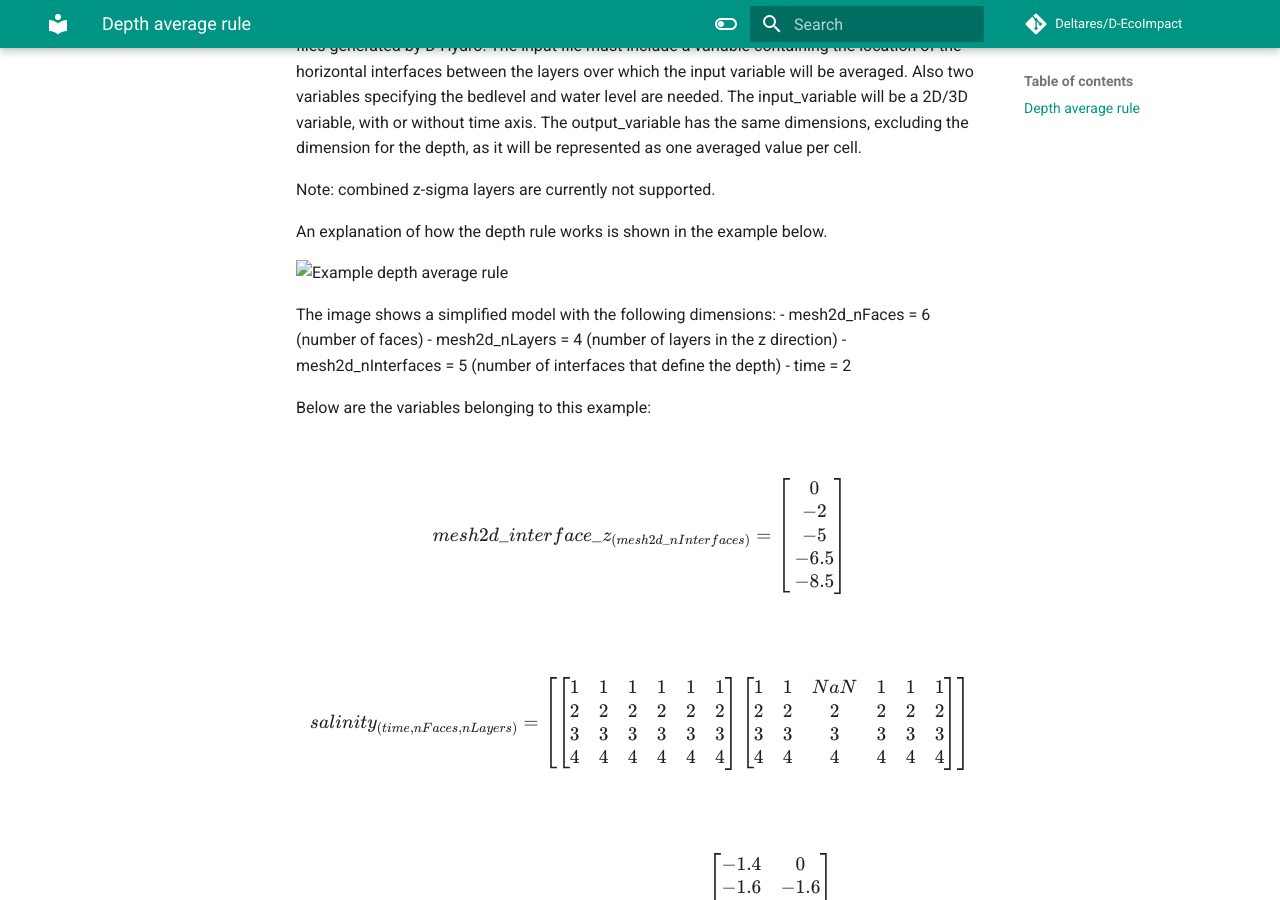
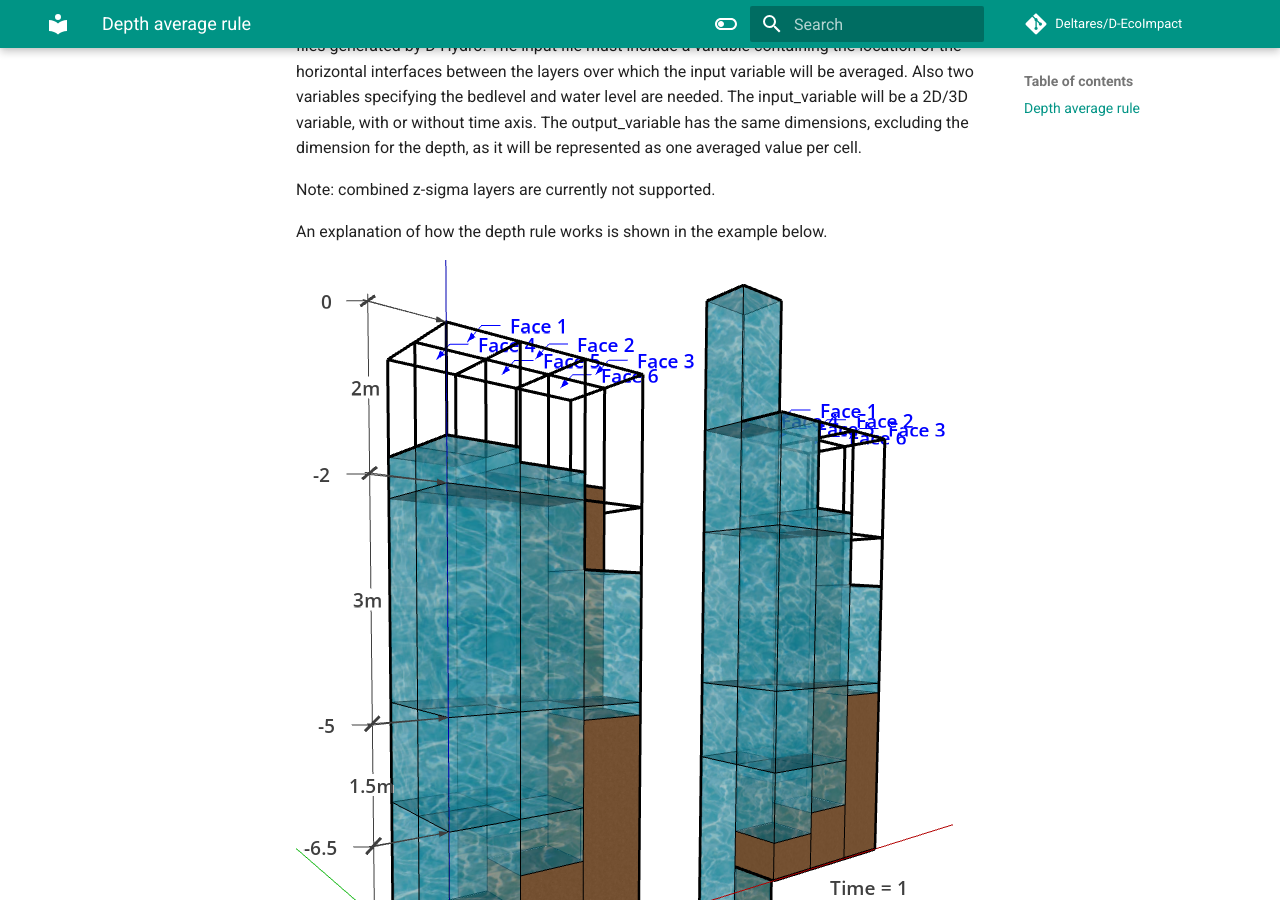
Before and after one commit to Deltares/D-EcoImpact, an MkDocs documentation site: the page built from docs/manual/rules/depth_average_rule.md, in a window 1280 px wide and 900 px high, scrolled down 500 px. Built offline with MkDocs 1.6.1 and Material for MkDocs 9.7.7, drawn with Linux system fonts in a browser that asks for light colours; comment, search, counter and statistics services are not loaded; the version menu is left out.

Commit message:
fix reference to image

```diff
--- a/docs/manual/rules/depth_average_rule.md
+++ b/docs/manual/rules/depth_average_rule.md
@@ -18,7 +18,7 @@ Note: combined z-sigma layers are currently not supported.
 
 An explanation of how the depth rule works is shown in the example below.
 
-![Example depth average rule](../assets/images/3_depth_average.png "An example of a simplified grid with Z-layers. This model has 6 faces, 4 layers and 2 timesteps.")
+![Example depth average rule](../../assets/images/3_depth_average.png "An example of a simplified grid with Z-layers. This model has 6 faces, 4 layers and 2 timesteps.")
 
 The image shows a simplified model with the following dimensions:
 - mesh2d_nFaces = 6 (number of faces)
```
